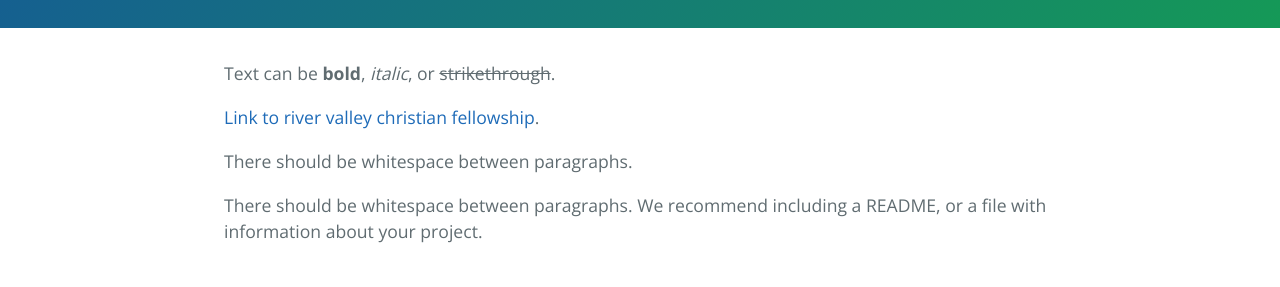
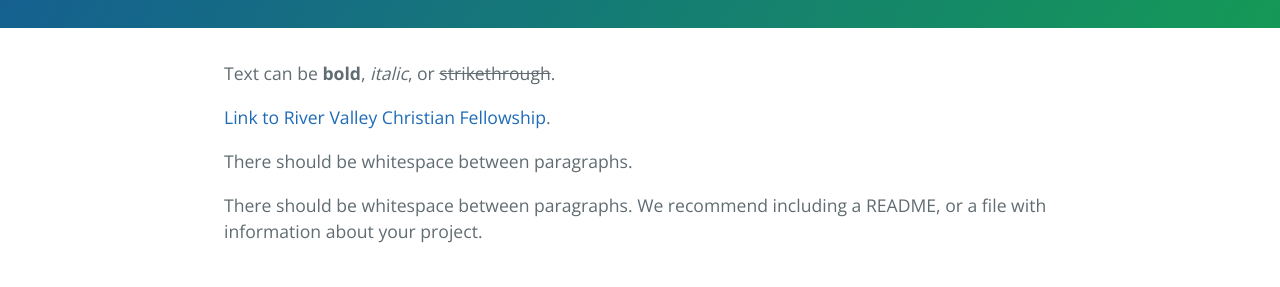
Before and after one commit to RiverValleyChristianFellowship/rvcf.github.io, a Jekyll site: the page built from index.md, in a window 1280 px wide and 900 px high. Shown: the part 355-642 px from the top of the window. Built offline with Jekyll 4.4.1, drawn with Linux system fonts in a browser that asks for light colours.

```diff
--- a/index.md
+++ b/index.md
@@ -4,7 +4,7 @@ layout: default
 
 Text can be **bold**, _italic_, or ~~strikethrough~~.
 
-[Link to river valley christian fellowship](http://rivervalleyfellowship.org).
+[Link to River Valley Christian Fellowship](http://rivervalleyfellowship.org).
 
 There should be whitespace between paragraphs.
 
```
